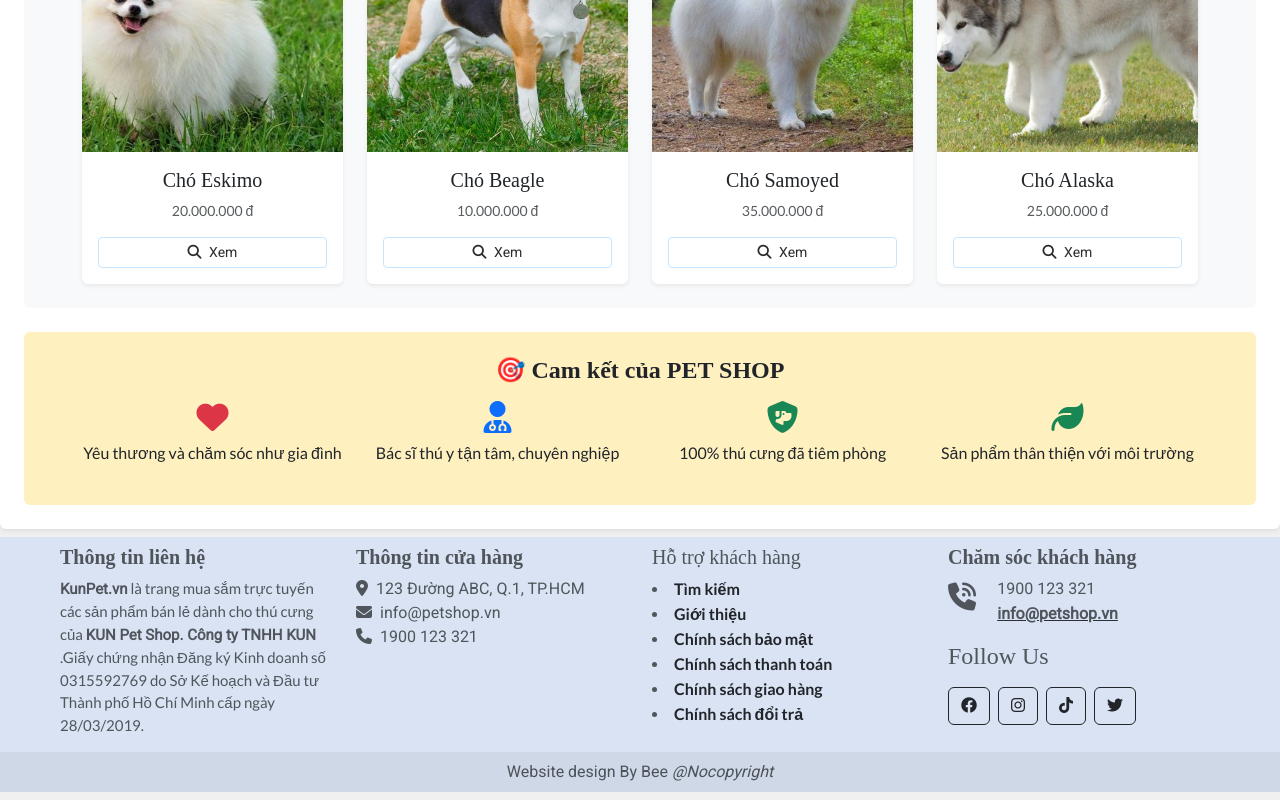
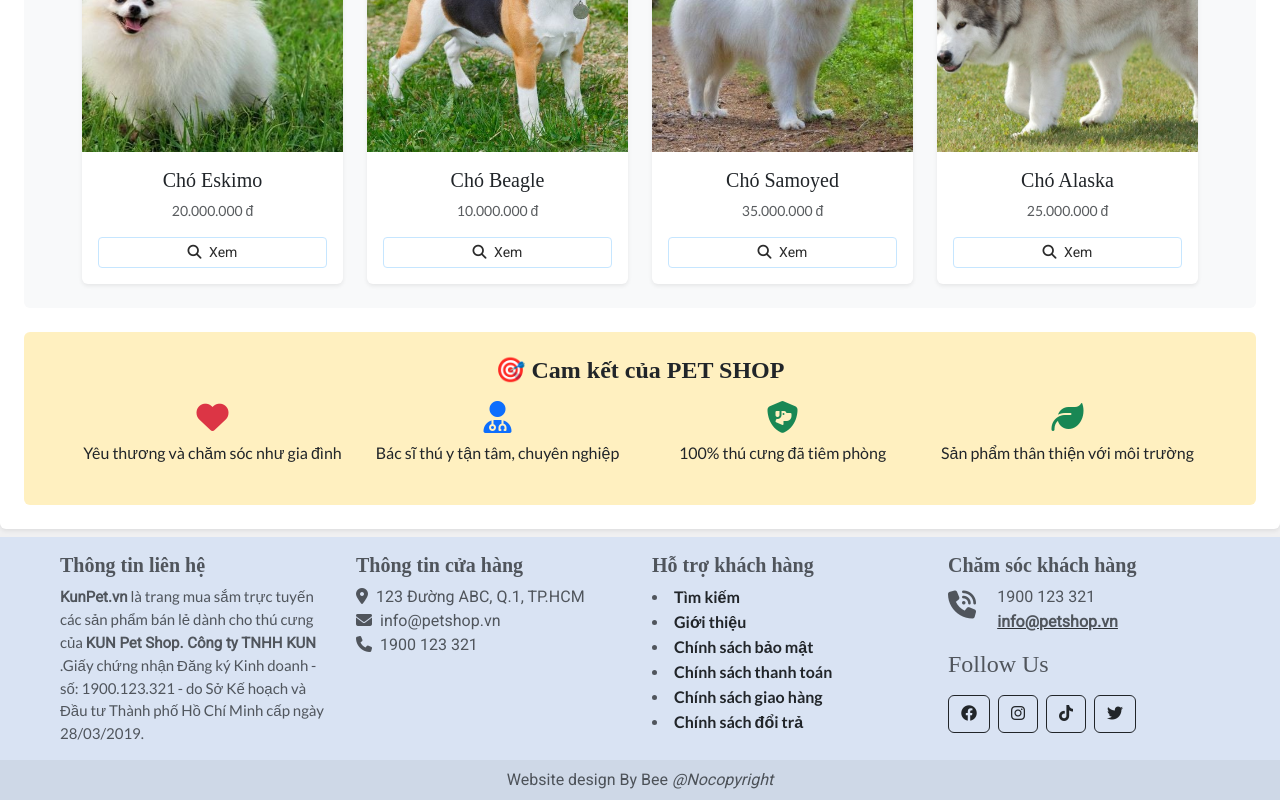
Before and after one commit to ngtutai/DoAn, a React (Create React App) app: page / in a window 1280 px wide. Shown: the part 1676-2476 px from the top of the page. Built offline with nearby package versions, Linux system fonts and the light colour scheme; data requests are answered from the project's data file; a web font is replaced by a local one.

Commit message:
thay đổi footer

```diff
--- a/src/user/components/Footer.tsx
+++ b/src/user/components/Footer.tsx
@@ -5,19 +5,19 @@ function Footer() {
         <div className="container-fluid p-0 text-muted">
           <div className="row mx-5">
             {/* Cột 1: Thông tin liên hệ */}
-            <div className="col-12 col-md-3 mt-2 text-start">
+            <div className="col-12 col-md-3 mt-3 text-start">
               <h5 className="fw-bold">Thông tin liên hệ</h5>
               <p style={{ fontSize: "15px" }}>
                 <strong>KunPet.vn</strong> là trang mua sắm trực tuyến các sản
                 phẩm bán lẻ dành cho thú cưng của{" "}
                 <strong>KUN Pet Shop. Công ty TNHH KUN</strong> .Giấy chứng nhận
-                Đăng ký Kinh doanh số 0315592769 do Sở Kế hoạch và Đầu tư Thành
-                phố Hồ Chí Minh cấp ngày 28/03/2019.
+                Đăng ký Kinh doanh - số: 1900.123.321 - do Sở Kế hoạch và Đầu tư
+                Thành phố Hồ Chí Minh cấp ngày 28/03/2019.
               </p>
             </div>
 
             {/* Cột 2: Thông tin cửa hàng*/}
-            <div className="col-12 col-md-3 mt-2 text-start">
+            <div className="col-12 col-md-3 mt-3 text-start">
               <h5 className="fw-bold">Thông tin cửa hàng</h5>
               <ul className="list-unstyled">
                 <li>
@@ -36,8 +36,8 @@ function Footer() {
             </div>
 
             {/* Cột 3: Hỗ trợ khách hàng */}
-            <div className="col-12 col-md-3 mt-2 text-start fw-bold">
-              <h5>Hỗ trợ khách hàng</h5>
+            <div className="col-12 col-md-3 mt-3 text-start fw-bold">
+              <h5 className="fw-bold">Hỗ trợ khách hàng</h5>
               <li>
                 <a href="/" className="text-dark text-decoration-none">
                   Tìm kiếm
@@ -71,7 +71,7 @@ function Footer() {
             </div>
 
             {/* Cột 4:  Chăm sóc khách hàng */}
-            <div className="col-12 col-md-3 mt-2 text-start">
+            <div className="col-12 col-md-3 mt-3 text-start">
               <h5 className="fw-bold d-flex justify-content-between align-items-center">
                 Chăm sóc khách hàng
               </h5>
```
